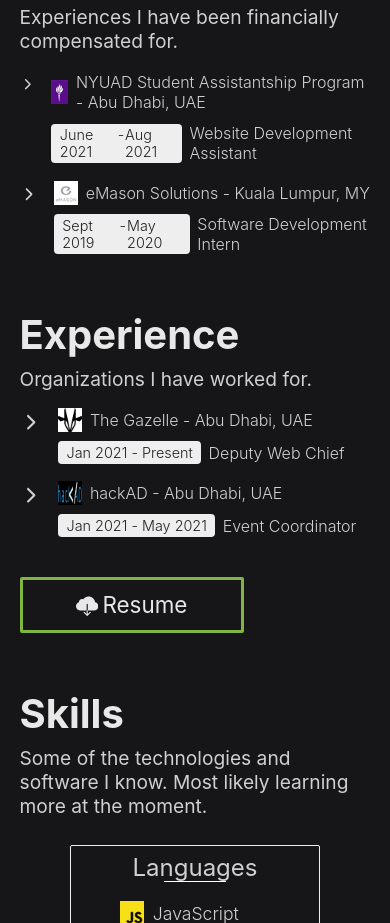
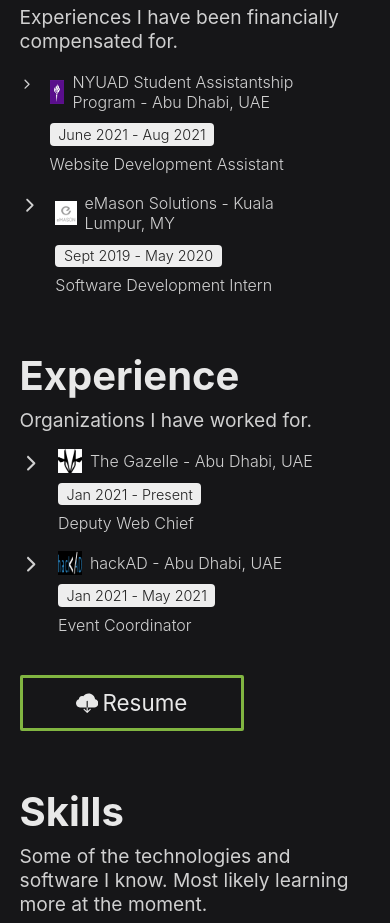
Before and after one commit to dweggyness/portfolio2021, a Next.js app: page / in a window 390 px wide. Shown: the part 920-1843 px from the top of the page. Built offline with nearby package versions, Linux system fonts and the light colour scheme.

Commit message:
made ExperienceComponent more mobile friendly

```diff
--- a/components/ExperienceComponent.js
+++ b/components/ExperienceComponent.js
@@ -22,12 +22,13 @@
           }
           <p className={styles.text} style={{ marginLeft: '0.5em' }}> {title} </p>
         </div>
-        <div className={'flex alignCenter'}>
+        <div className={`flex ${styles.flexMediaQuery}`}>
           <div className={`flex ${styles.dateContainer}`}>
             <p className={styles.text}> {startDate} </p>
             <p className={styles.text} style={{ whiteSpace: 'pre-wrap' }}> {'-'} </p>
             <p className={styles.text}> {endDate} </p>
           </div>
+          <div style={{ marginTop: '0.5em' }} />
           <p className={styles.text} style={{ margin: 0 }} > {description} </p>
         </div>
       </div>
--- a/styles/components/ExperienceComponent.module.css
+++ b/styles/components/ExperienceComponent.module.css
@@ -22,3 +22,16 @@
 
   margin-right: 0.5em;
 }
+
+.flexMediaQuery {
+  align-items: flex-start;
+}
+
+@media (max-width: 480px) {
+  .container {
+    width: 90%;
+  }
+  .flexMediaQuery {
+    flex-direction: column;
+  }
+}
```
